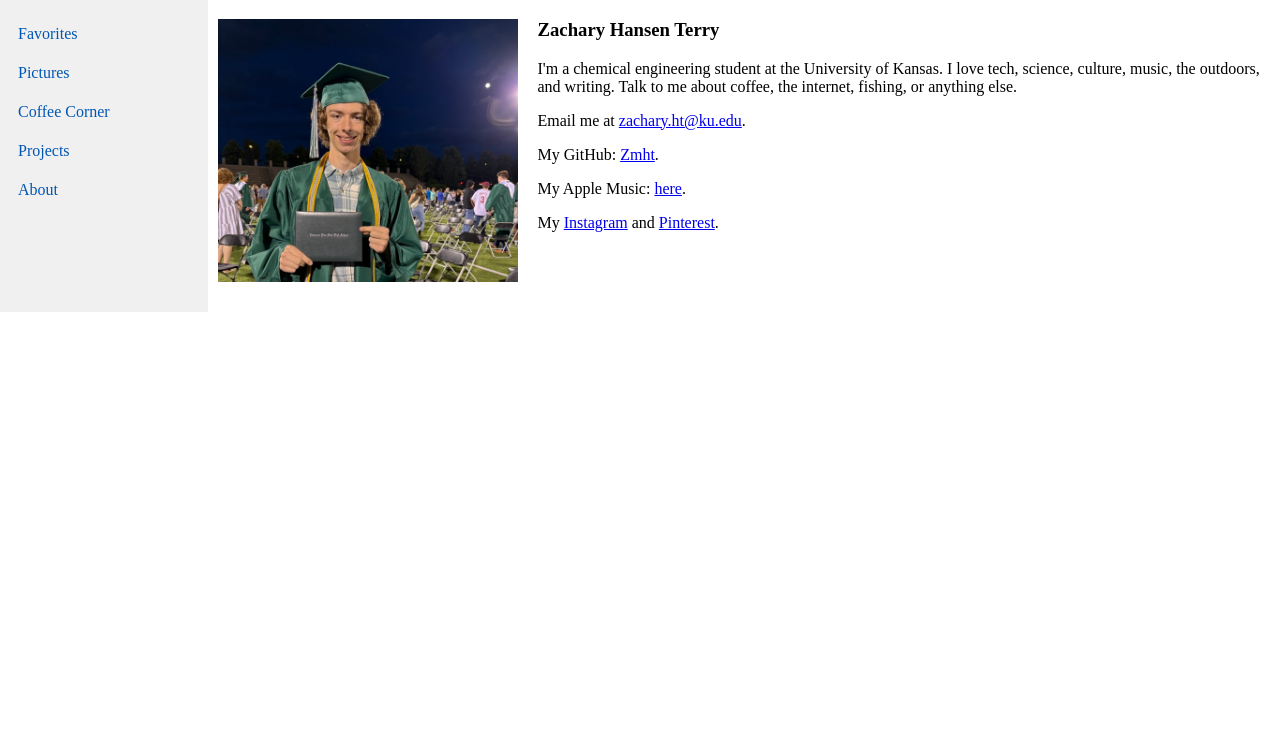
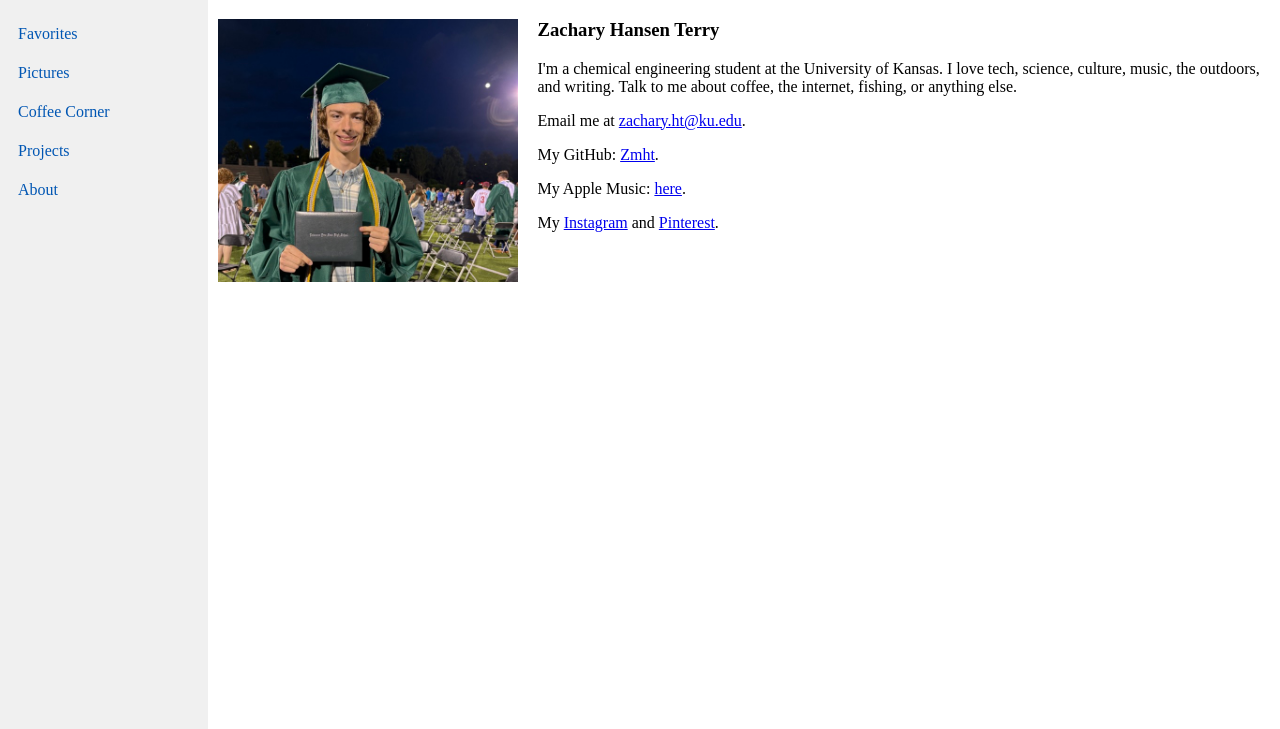
Before and after one commit to Zmht/landing, a plain HTML site: page about.html in a window 1280 px wide. Shown: the part 71-800 px from the top of the page. Drawn offline with Linux system fonts and the light colour scheme.

Commit message:
Update style.css

```diff
--- a/style.css
+++ b/style.css
@@ -88,3 +88,16 @@ img {
         flex: 1 1 100%;
     }
 }
+
+@media only screen and (min-width: 481px) {
+    .sidebar {
+        height: 100vh; /* Make the sidebar full height on desktop */
+        position: sticky; /* Ensure it sticks when scrolling */
+        top: 0;
+        align-self: flex-start; /* Make sure it starts from the top */
+    }
+
+    body {
+        align-items: flex-start; /* Align items to start */
+    }
+}
```
